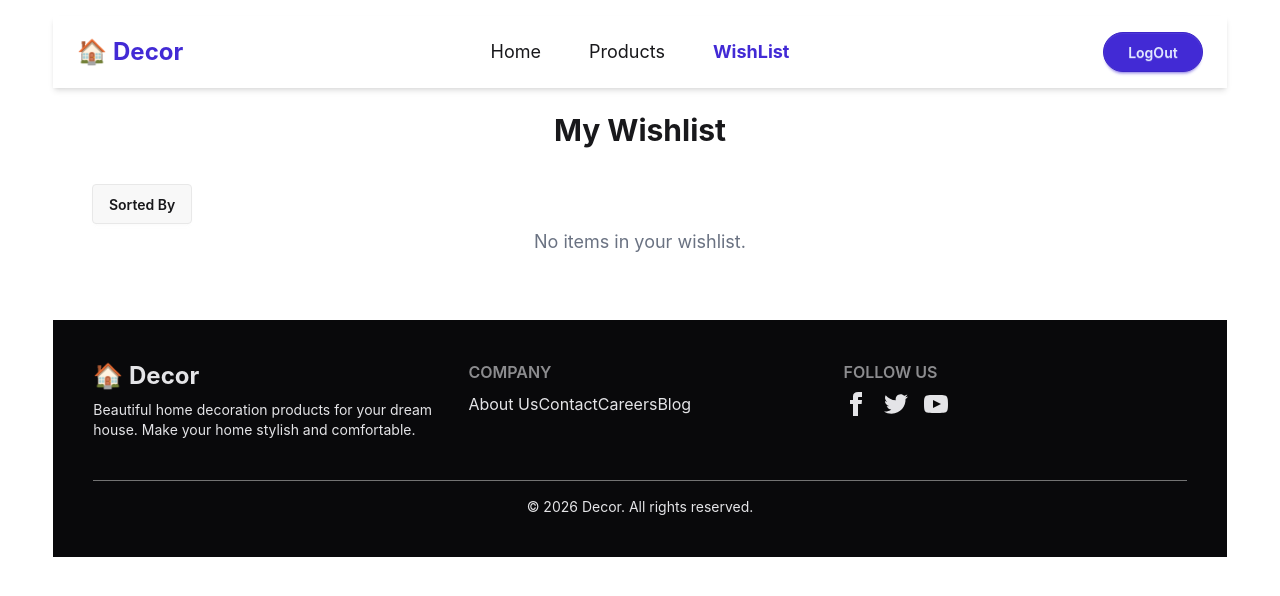
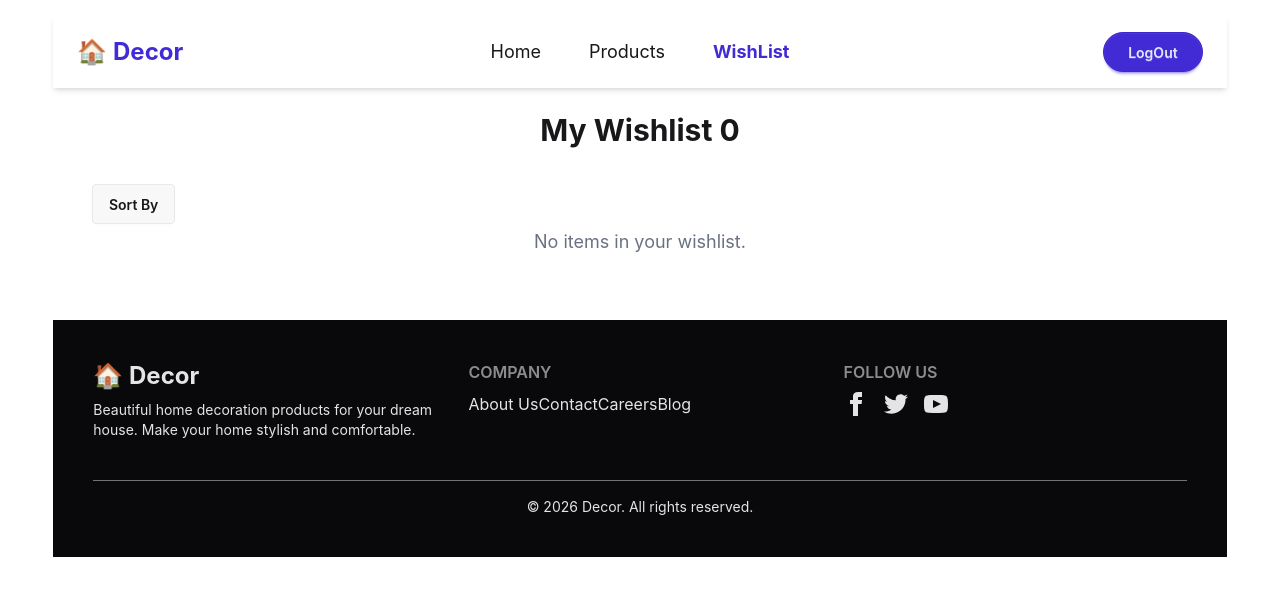
Before and after one commit to asik247/home-decore-react, a React (Vite) app: page /whistList in a window 1280 px wide. Shown: the top 596 px of the page. Built offline with nearby package versions, Linux system fonts and the light colour scheme.

Commit message:
sorted code done

```diff
--- a/src/Pages/WhisList.jsx
+++ b/src/Pages/WhisList.jsx
@@ -5,6 +5,7 @@ import { getDB, removeDB } from '../Utility/Utiltiy';
 const WhisList = () => {
     const allFurniture = useLoaderData();
     const [furniture, setFurniture] = useState([]);
+    const [sorType, setSorType] = useState("")
 
     useEffect(() => {
         const storedData = getDB();
@@ -21,15 +22,31 @@ const WhisList = () => {
         removeDB(id)
     }
 
+    // sorted code here;
+    const handleHigh = () => {
+        const sortedData = [...furniture].sort((a, b) => b.price - a.price)
+        setFurniture(sortedData)
+        setSorType("price high")
+    }
+    const handleLow = () => {
+        const sortedData = [...furniture].sort((a, b) => a.price - b.price)
+        setFurniture(sortedData)
+        setSorType("price Low")
+
+    }
+
+
     return (
         <div className="max-w-6xl mx-auto p-6">
-            <h1 className="text-3xl font-bold text-center mb-8">My Wishlist</h1>
+            <h1 className="text-3xl font-bold text-center mb-8">My Wishlist {furniture.length}</h1>
 
             <details className="dropdown">
-                <summary className="btn m-1">Sorted By</summary>
+                <summary className="btn m-1">
+                    Sort By {sorType && `: ${sorType}`}
+                </summary>
                 <ul className="menu dropdown-content bg-base-100 rounded-box z-1 w-52 p-2 shadow-sm">
-                    <li><a>Price High</a></li>
-                    <li><a>Price Low</a></li>
+                    <li><a onClick={handleHigh}>Price High</a></li>
+                    <li><a onClick={handleLow}>Price Low</a></li>
                 </ul>
             </details>
 
```
